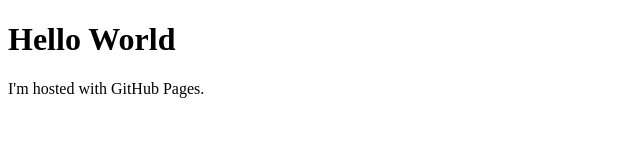
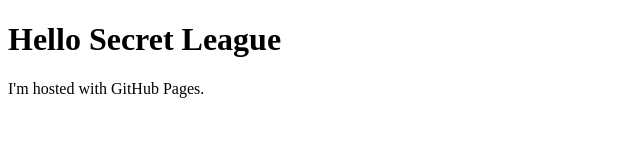
Before and after one commit to H1op3ts/H1op3ts.github.io, a plain HTML site: page index.html in a window 1280 px wide. Shown: the whole page, without its empty margins (0-640 px from the left). Drawn offline with Linux system fonts and the light colour scheme.

Commit message:
change header

```diff
--- a/index.html
+++ b/index.html
@@ -1,7 +1,7 @@
 <!DOCTYPE html>
 <html>
 <body>
-<h1>Hello World</h1>
+<h1>Hello Secret League</h1>
 <p>I'm hosted with GitHub Pages.</p>
 </body>
 </html>
```
